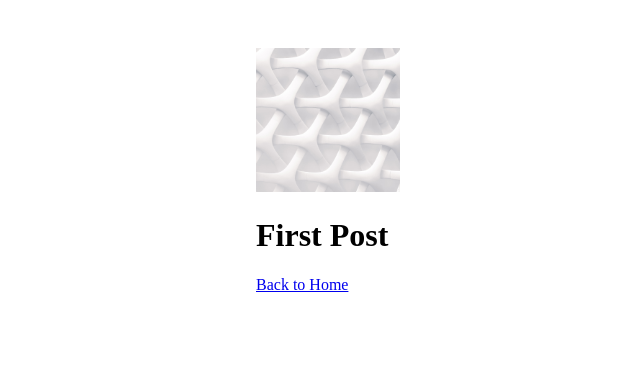
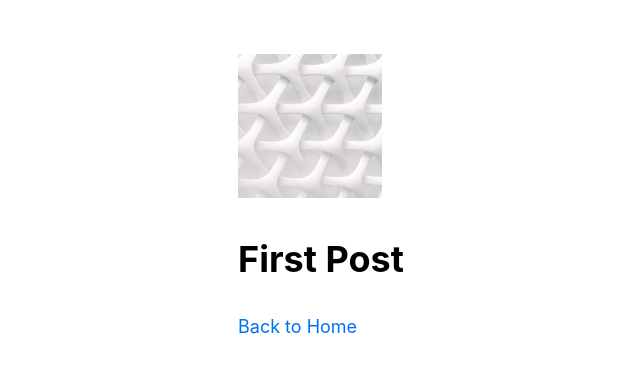
Before and after one commit to iamdanahn/nextjs-practice, a Next.js app: page /posts/first-post in a window 1280 px wide. Shown: the top 372 px of the page, without its empty margins (96-736 px from the left). Built offline with nearby package versions, Linux system fonts and the light colour scheme.

Commit message:
Add global css style to _app

```diff
--- /dev/null
+++ b/pages/_app.js
@@ -0,0 +1,16 @@
+import React from "react";
+import "../styles/global.css";
+
+/* Any global css styles remain in here.
+This is the top-level component that is common across pages
+
+State can be kept here also.
+
+Global CSS can only be imported here
+*/
+
+const App = ({ Component, pageProps }) => {
+	return <Component {...pageProps} />;
+};
+
+export default App;
--- a/pages/posts/first-post.js
+++ b/pages/posts/first-post.js
@@ -25,10 +25,10 @@
 			</Link>
 
 			<style jsx>{`
-					{
+				 {
 					/* This style tag affect only the component its inside */
 				}
-				background: yellow;
+				background: aliceblue;
 			`}</style>
 		</Layout>
 	);
--- /dev/null
+++ b/styles/global.css
@@ -0,0 +1,27 @@
+html,
+body {
+  padding: 0;
+  margin: 0;
+  font-family: -apple-system, BlinkMacSystemFont, Segoe UI, Roboto, Oxygen, Ubuntu,
+    Cantarell, Fira Sans, Droid Sans, Helvetica Neue, sans-serif;
+  line-height: 1.6;
+  font-size: 18px;
+}
+
+* {
+  box-sizing: border-box;
+}
+
+a {
+  color: #0070f3;
+  text-decoration: none;
+}
+
+a:hover {
+  text-decoration: underline;
+}
+
+img {
+  max-width: 100%;
+  display: block;
+}
```
Also changed, not shown: components/layout.module.css (+7 -0 lines).
